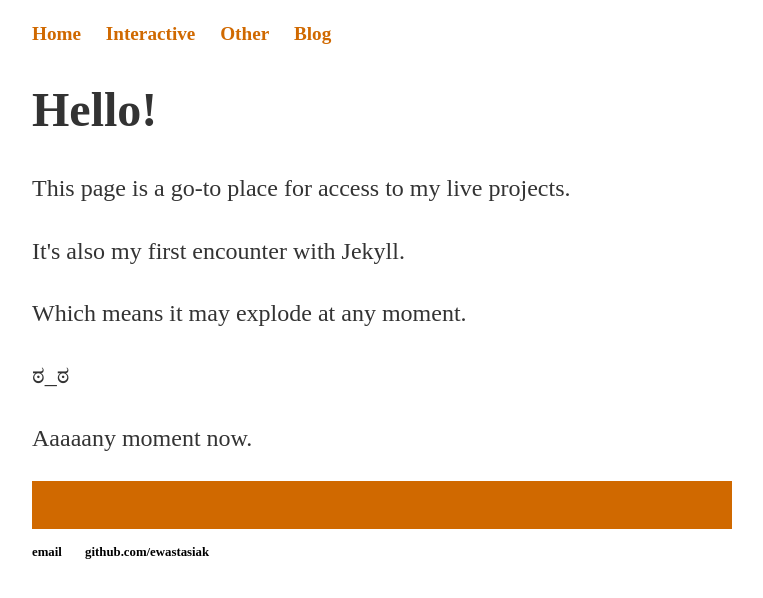
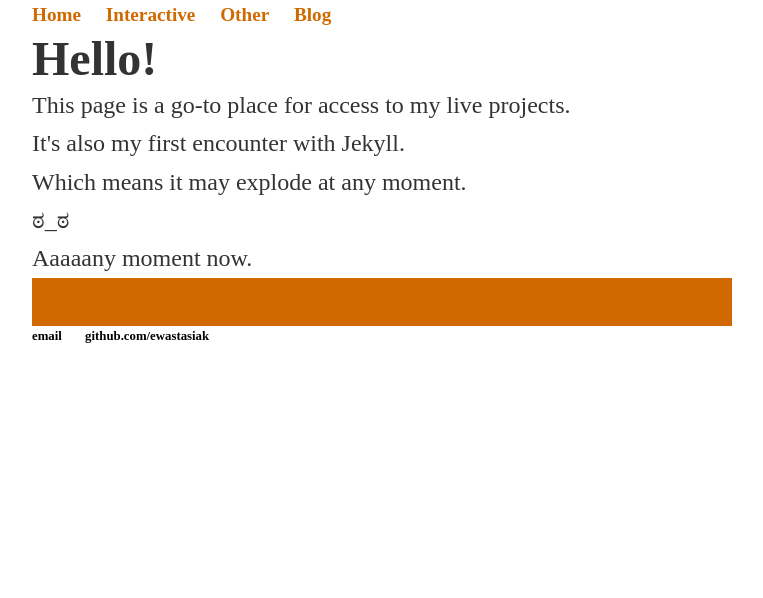
Before and after one commit to ewastasiak/Showcase, a Jekyll site: the page built from index.html, in a window 1280 px wide. Shown: the top 598 px of the page, without its empty margins (258-1021 px from the left). Built offline with Jekyll 4.4.1, drawn with Linux system fonts in a browser that asks for light colours; nearby versions of some CDN libraries; library files that are not in the unit come from our copies; comment, search, counter and statistics services are not loaded.

Commit message:
Update css

```diff
--- a/css/main.css
+++ b/css/main.css
@@ -1,3 +1,9 @@
+* {
+    padding: 0;
+    margin: 0;
+    box-sizing: border-box;
+}
+
 body {
     margin: 0 auto;
     width: 70%;
```
